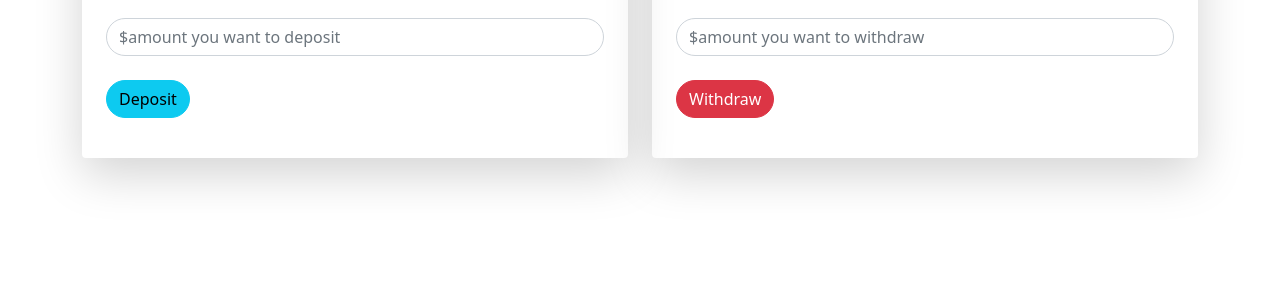
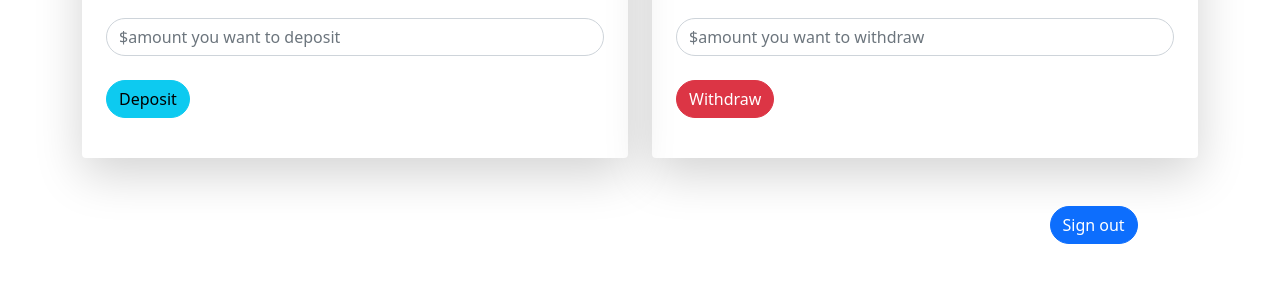
Before and after one commit to laksor/javascript-bank-calculation, a plain HTML site: page banking.html in a window 1280 px wide. Shown: the part 506-788 px from the top of the page. Drawn offline with nearby package versions, Linux system fonts and the light colour scheme.

Commit message:
sign out button added

```diff
--- a/banking.html
+++ b/banking.html
@@ -63,7 +63,15 @@
                             <input type="text" class="form-control rounded-pill" placeholder="$amount you want to withdraw" id="withdraw-input">
                             <button type="submit" class="btn btn-danger mt-4 mb-3 rounded-pill" id="withdraw-btn">Withdraw</button>
                         </div>
-
+                    </div>
+                </div>
+            </div>
+        </section>
+        <section>
+            <div class="container">
+                <div class="row justify-content-end offset-md-1">
+                    <div class="col-md-2 offset-md-2 mt-4">
+                        <button class="btn btn-primary rounded-pill" id="sign-out">Sign out</button>
                     </div>
                 </div>
             </div>
--- a/script.js
+++ b/script.js
@@ -88,4 +88,9 @@ document.getElementById('withdraw-input').addEventListener('keyup', function(eve
         failed.style.display = 'block';
     }
 })
+
+// sign out button
+document.getElementById('sign-out').addEventListener('click', function(){
+    window.location.href = 'index.html';
+})
 // ----- project done ---------
```
